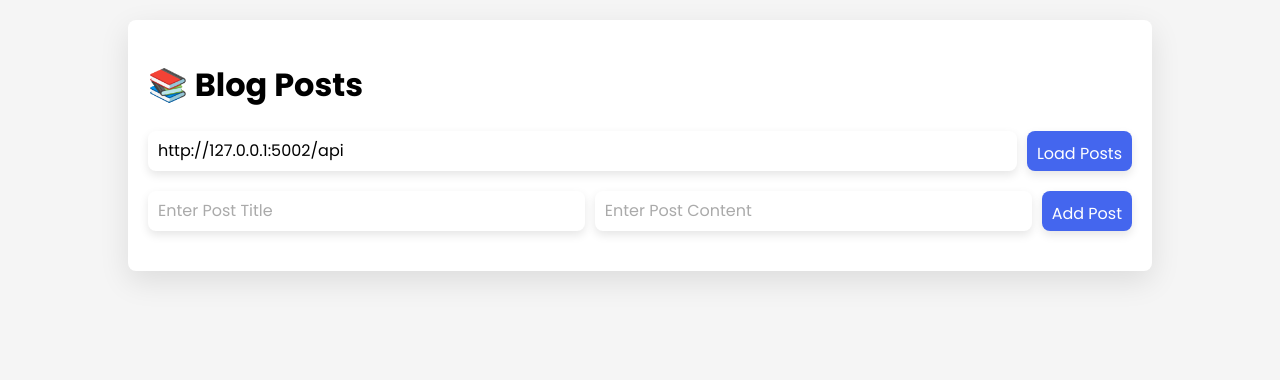
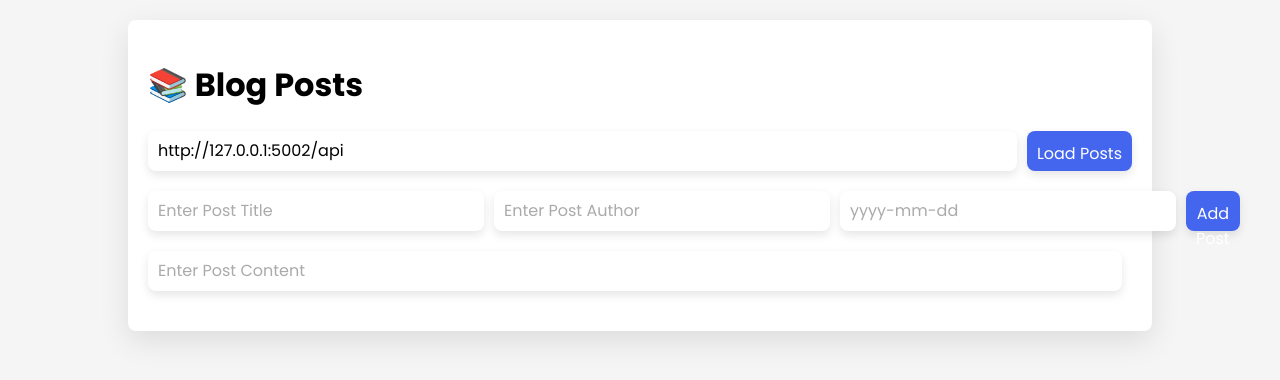
Before and after one commit to talvio/masterblog_api, a Flask app: page / in a window 1280 px wide. Shown: the top 380 px of the page. Run offline with Flask 3, Linux system fonts and the light colour scheme.

Commit message:
New fields visible in the front end.

```diff
--- a/frontend/static/main.js
+++ b/frontend/static/main.js
@@ -27,7 +27,7 @@ function loadPosts() {
             data.forEach(post => {
                 const postDiv = document.createElement('div');
                 postDiv.className = 'post';
-                postDiv.innerHTML = `<h2>${post.title}</h2><p>${post.content}</p>
+                postDiv.innerHTML = `<h2>${post.title} (${post.date})</h2><p>Author: ${post.author}</p><p>${post.content}</p>
                 <button onclick="deletePost(${post.id})">Delete</button>`;
                 postContainer.appendChild(postDiv);
             });
@@ -40,13 +40,15 @@ function addPost() {
     // Retrieve the values from the input fields
     var baseUrl = document.getElementById('api-base-url').value;
     var postTitle = document.getElementById('post-title').value;
+    var postAuthor = document.getElementById('post-author').value;
+    var postDate = document.getElementById('post-date').value;
     var postContent = document.getElementById('post-content').value;
 
     // Use the Fetch API to send a POST request to the /posts endpoint
     fetch(baseUrl + '/posts', {
         method: 'POST',
         headers: { 'Content-Type': 'application/json' },
-        body: JSON.stringify({ title: postTitle, content: postContent })
+        body: JSON.stringify({ title: postTitle, content: postContent, author: postAuthor, date: postDate })
     })
     .then(response => response.json())  // Parse the JSON data from the response
     .then(post => {
--- a/frontend/templates/index.html
+++ b/frontend/templates/index.html
@@ -16,8 +16,12 @@
         </div>
         <div class="input-field">
             <input type="text" id="post-title" placeholder="Enter Post Title">
+            <input type="text" id="post-author" placeholder="Enter Post Author">
+            <input type="text" id="post-date" placeholder="yyyy-mm-dd">
+            <button onclick="addPost()">Add Post</button>
+        </div>
+        <div class="input-field">
             <input type="text" id="post-content" placeholder="Enter Post Content">
-            <button onclick="addPost()">Add Post</button>
         </div>
         <div id="post-container">
             <!-- Blog posts will be inserted here by JavaScript -->
```
